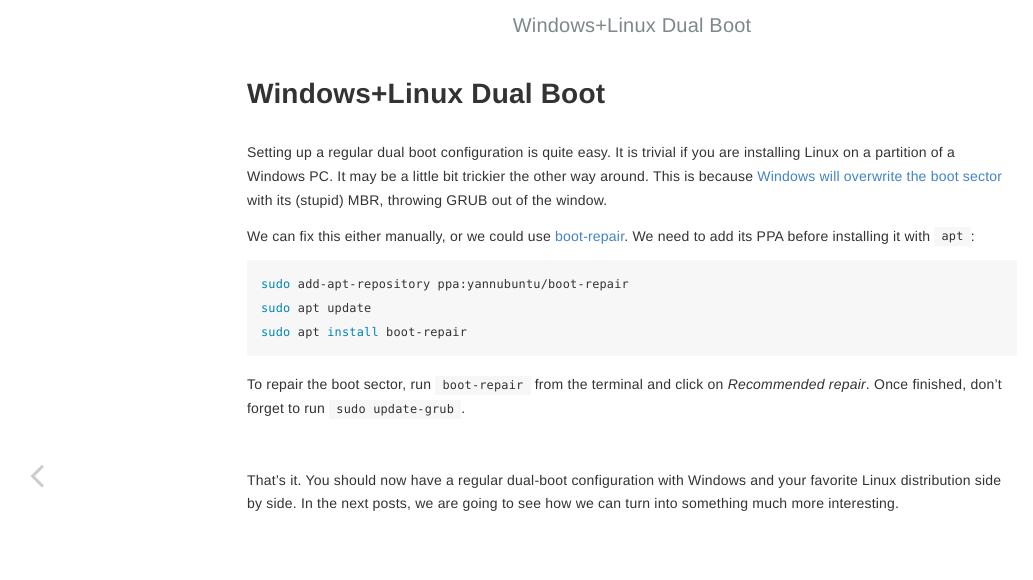
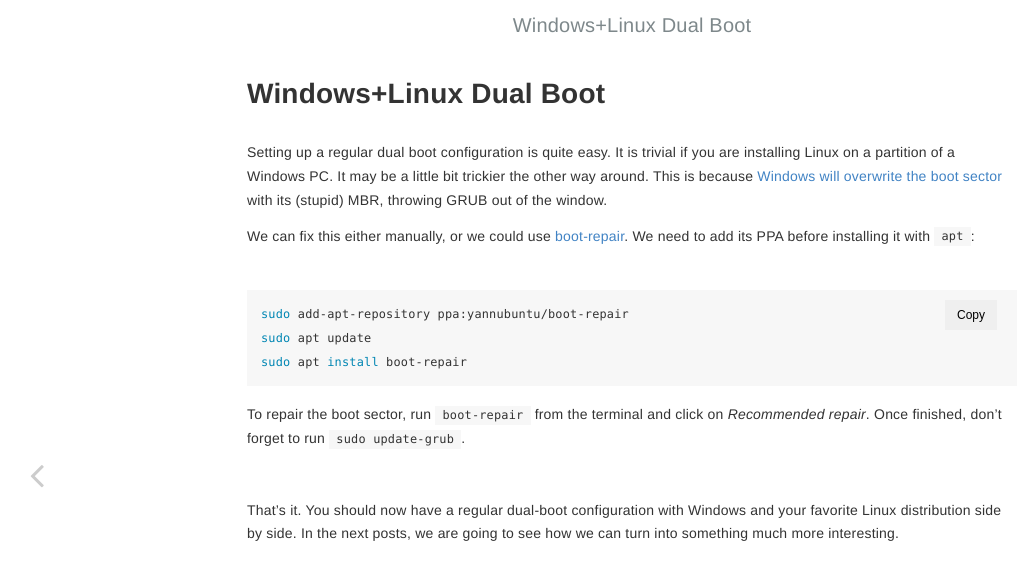
Before and after one commit to mp1994/mp1994.github.io, a Jekyll site: the page built from _posts/2022-03-05-winux.md, in a window 1280 px wide. Shown: the top 580 px of the page, without its empty margins (8-1041 px from the left). Built offline with Jekyll 4.4.1, drawn with Linux system fonts in a browser that asks for light colours; comment, search, counter and statistics services are not loaded.

Commit message:
Copy button for code highlight

````diff
--- /dev/null
+++ b/_includes/codeHeader.html
@@ -0,0 +1,4 @@
+<link rel="stylesheet" type="text/css" href="/gitbook/style2.css" />
+<div class="code-header">
+    <button class="copy-code-button" aria-label="Copy code to clipboard"></button>
+</div>
--- a/_layouts/post.html
+++ b/_layouts/post.html
@@ -39,6 +39,7 @@
                 {% endif %}
             </div>
 
+            <script src="/assets/scripts/copyCode.js"></script>
             <script>
             var gitbook = gitbook || [];
             gitbook.push(function() {
--- a/_posts/2022-03-05-winux.md
+++ b/_posts/2022-03-05-winux.md
@@ -12,6 +12,7 @@
 
 We can fix this either manually, or we could use [boot-repair](https://sourceforge.net/projects/boot-repair/). We need to add its PPA before installing it with `apt`:
 
+{% include codeHeader.html %}
 ``` bash
 sudo add-apt-repository ppa:yannubuntu/boot-repair
 sudo apt update
--- /dev/null
+++ b/assets/scripts/copyCode.js
@@ -0,0 +1,15 @@
+const codeBlocks = document.querySelectorAll('.code-header + .highlighter-rouge');
+const copyCodeButtons = document.querySelectorAll('.copy-code-button');
+
+copyCodeButtons.forEach((copyCodeButton, index) => {
+  const code = codeBlocks[index].innerText;
+
+  copyCodeButton.addEventListener('click', () => {
+    window.navigator.clipboard.writeText(code);
+    copyCodeButton.classList.add('copied');
+
+    setTimeout(() => {
+      copyCodeButton.classList.remove('copied');
+    }, 5000);
+  });
+});
--- /dev/null
+++ b/gitbook/style2.css
@@ -0,0 +1,35 @@
+.code-header {
+    display: flex;
+    justify-content: flex-end;
+}
+
+.copy-code-button {
+    position: relative;
+    top: 40px;
+    left: -20px;
+    display: grid;
+    grid-auto-flow: column;
+    align-items: center;
+    border: none;
+    cursor: pointer;
+    font-size: 9pt;
+    padding: 8px 12px;
+    font-family: sans-serif;
+
+}
+
+.copy-code-button::before{
+    content: "Copy";
+}
+
+.copy-code-button::after{
+    content: "";
+}
+
+.copy-code-button.copied::before{
+    content: "";
+}
+
+.copy-code-button.copied::after{
+    content: "✔️";
+}
````
